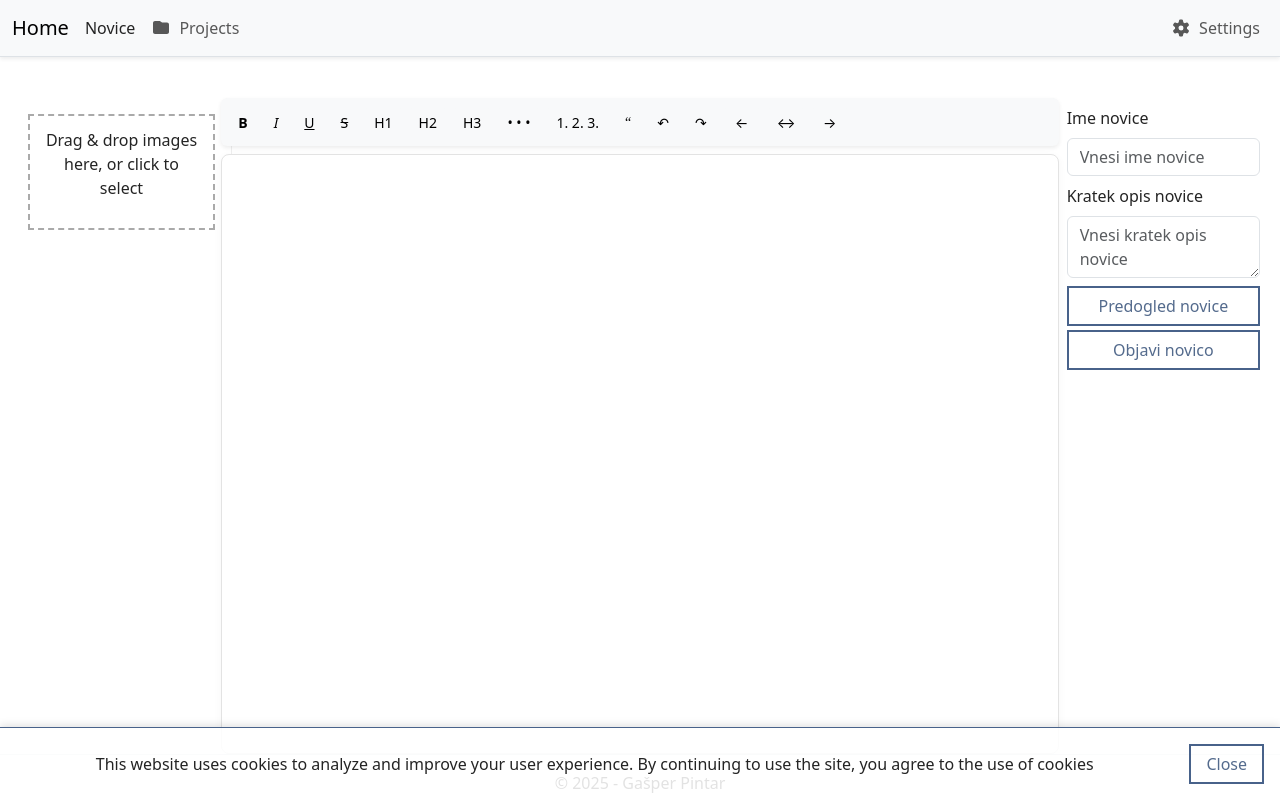
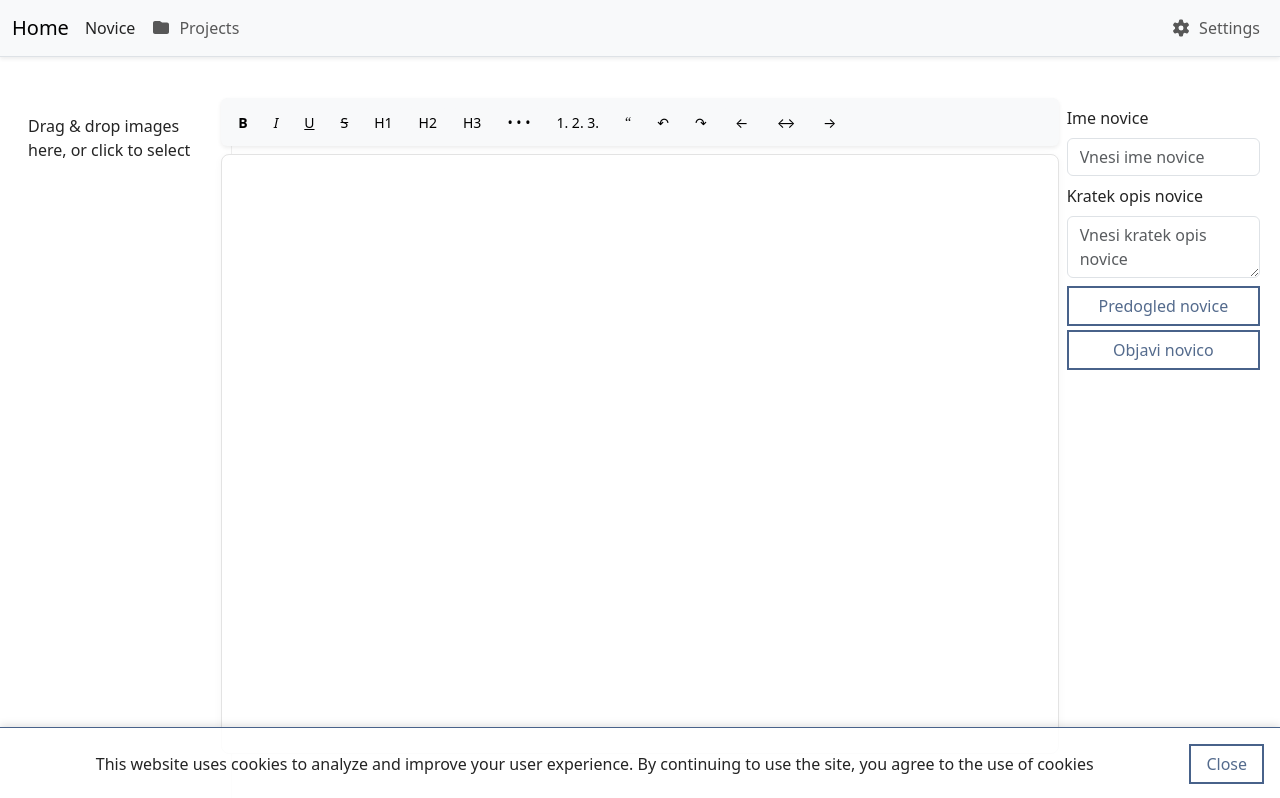
Before and after one commit to pintargasper/PersonalWebsite, a Next.js app: page /en/panel/news/editor in a window 1280 px wide. Shown: the top 798 px of the page. Built offline with nearby package versions, Linux system fonts and the light colour scheme.

Commit message:
Update image upload area

```diff
--- a/app/[locale]/panel/news/editor/ImageUploadArea.tsx
+++ b/app/[locale]/panel/news/editor/ImageUploadArea.tsx
@@ -1,29 +1,30 @@
-import React from 'react';
-import { useDropzone } from 'react-dropzone';
-import Image from 'next/image';
+import React, {JSX} from "react";
+import { useDropzone } from "react-dropzone";
+import Image from "next/image";
 
 interface ImageUploadAreaProps {
   images: string[];
   onImagesChange: (images: string[]) => void;
 }
 
-const ImageUploadArea: React.FC<ImageUploadAreaProps> = ({ images, onImagesChange }) => {
-  const onDrop = (acceptedFiles: File[]) => {
-    const newImages = acceptedFiles.map(file => URL.createObjectURL(file));
+const ImageUploadArea: React.FC<ImageUploadAreaProps> = ({ images, onImagesChange }: ImageUploadAreaProps): JSX.Element => {
+
+  const onDrop:(acceptedFiles: File[]) => void = (acceptedFiles: File[]): void => {
+    const newImages: string[] = acceptedFiles.map((file: File): string => URL.createObjectURL(file));
     onImagesChange([...images, ...newImages]);
   };
 
-  const { getRootProps, getInputProps } = useDropzone({ onDrop, accept: { 'image/*': [] } });
+  const { getRootProps, getInputProps } = useDropzone({ onDrop, accept: { "image/*": [] } });
 
   return (
-    <div style={{ width: '220px', padding: '16px', borderRight: '1px solid #eee', height: '100%', overflowY: 'auto' }}>
-      <div {...getRootProps()} style={{ border: '2px dashed #aaa', padding: '12px', textAlign: 'center', cursor: 'pointer' }}>
+    <div className={"image-upload-area"}>
+      <div {...getRootProps()} className={"image-upload-dropzone"}>
         <input {...getInputProps()} />
         <p>Drag & drop images here, or click to select</p>
       </div>
-      <div style={{ marginTop: '16px' }}>
-        {images.map((img, idx) => (
-          <Image key={idx} src={img} alt={`uploaded-${idx}`} width={220} height={150} style={{ width: '100%', marginBottom: '8px', borderRadius: '4px', objectFit: 'cover' }} />
+      <div className={"image-upload-list"}>
+        {images.map((img: string, idx: number): JSX.Element => (
+          <Image key={idx} src={img} alt={`uploaded-${idx}`} width={220} height={150} className={"image-upload-preview"} />
         ))}
       </div>
     </div>
--- /dev/null
+++ b/styles/editor.css
@@ -0,0 +1,28 @@
+/* ImageUploadArea */
+.image-upload-area {
+  width: 220px;
+  padding: 16px;
+  border-right: 1px solid #eee;
+  height: 100%;
+  overflow-y: auto;
+}
+
+.image-upload-dropzone {
+  border: 2px dashed #aaa;
+  padding: 12px;
+  text-align: center;
+  cursor: pointer;
+}
+
+.image-upload-list {
+  margin-top: 16px;
+}
+
+.image-upload-preview {
+  width: 100% !important;
+  margin-bottom: 8px;
+  border-radius: 4px;
+  object-fit: cover;
+  height: 150px !important;
+  max-width: 220px;
+}
```
